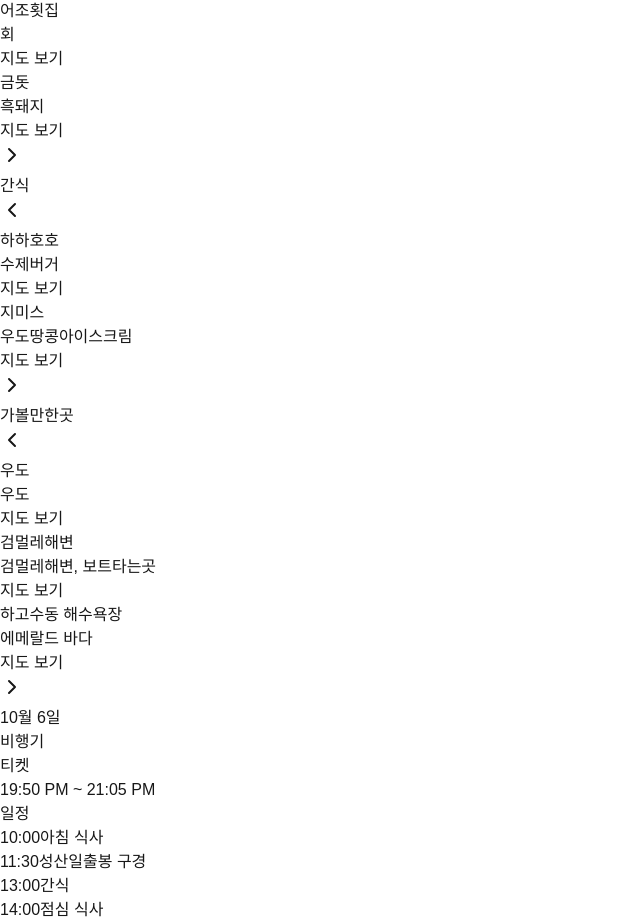
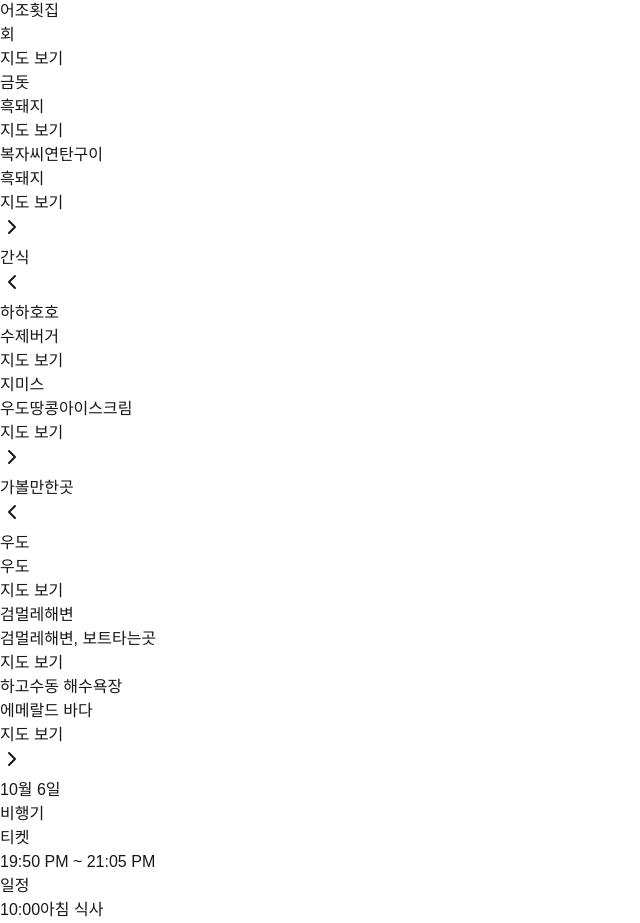
Before and after one commit to jyj9655/jeju, a Next.js app: page / in a window 1280 px wide. Shown: the part 2214-3137 px from the top of the page, without its empty margins (0-640 px from the left). Built offline with nearby package versions, Linux system fonts and the light colour scheme; a web font is replaced by a local one.

Commit message:
page.js chage

```diff
--- a/src/app/page.js
+++ b/src/app/page.js
@@ -68,6 +68,7 @@ const days = [
       dinner: [
         { name: '어조횟집', image: '/images/20241005_dinner_1.jpg', description: '회', url: 'https://m.place.naver.com/restaurant/893836209/location' },
         { name: '금돗', image: '/images/20241005_dinner_2.jpg', description: '흑돼지', url: 'https://m.place.naver.com/restaurant/1977280750/location' },
+        { name: '복자씨연탄구이', image: '/images/20241005_dinner_3.jpg', description: '흑돼지', url: 'https://m.place.naver.com/restaurant/35769744/location' },
       ],
       snack: [
         { name: '하하호호', image: '/images/20241005_snack_1.jpg', description: '수제버거', url: 'https://m.place.naver.com/restaurant/21824746/location' },
```
Also changed, not shown: public/images/20241005_dinner_3.jpg (added).
